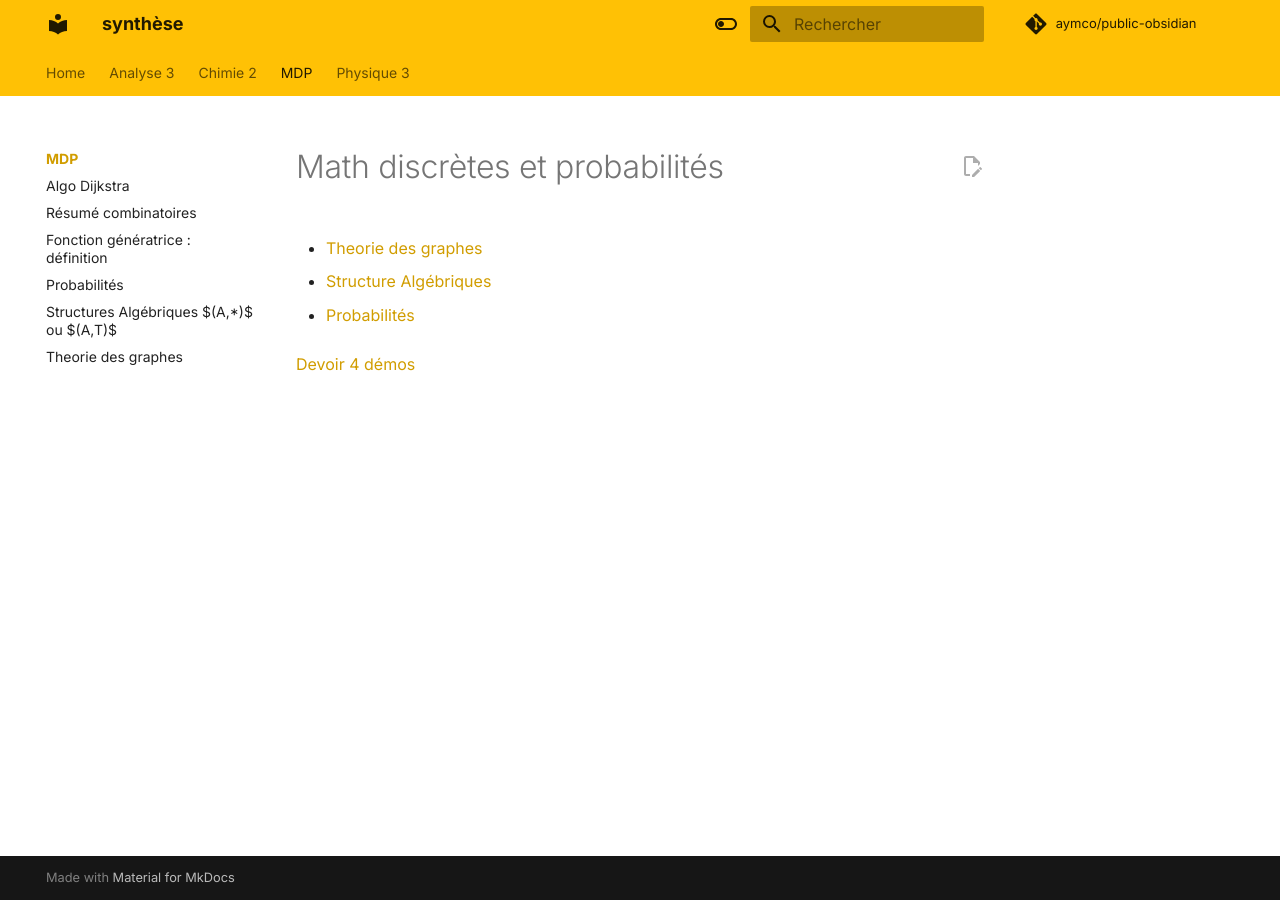
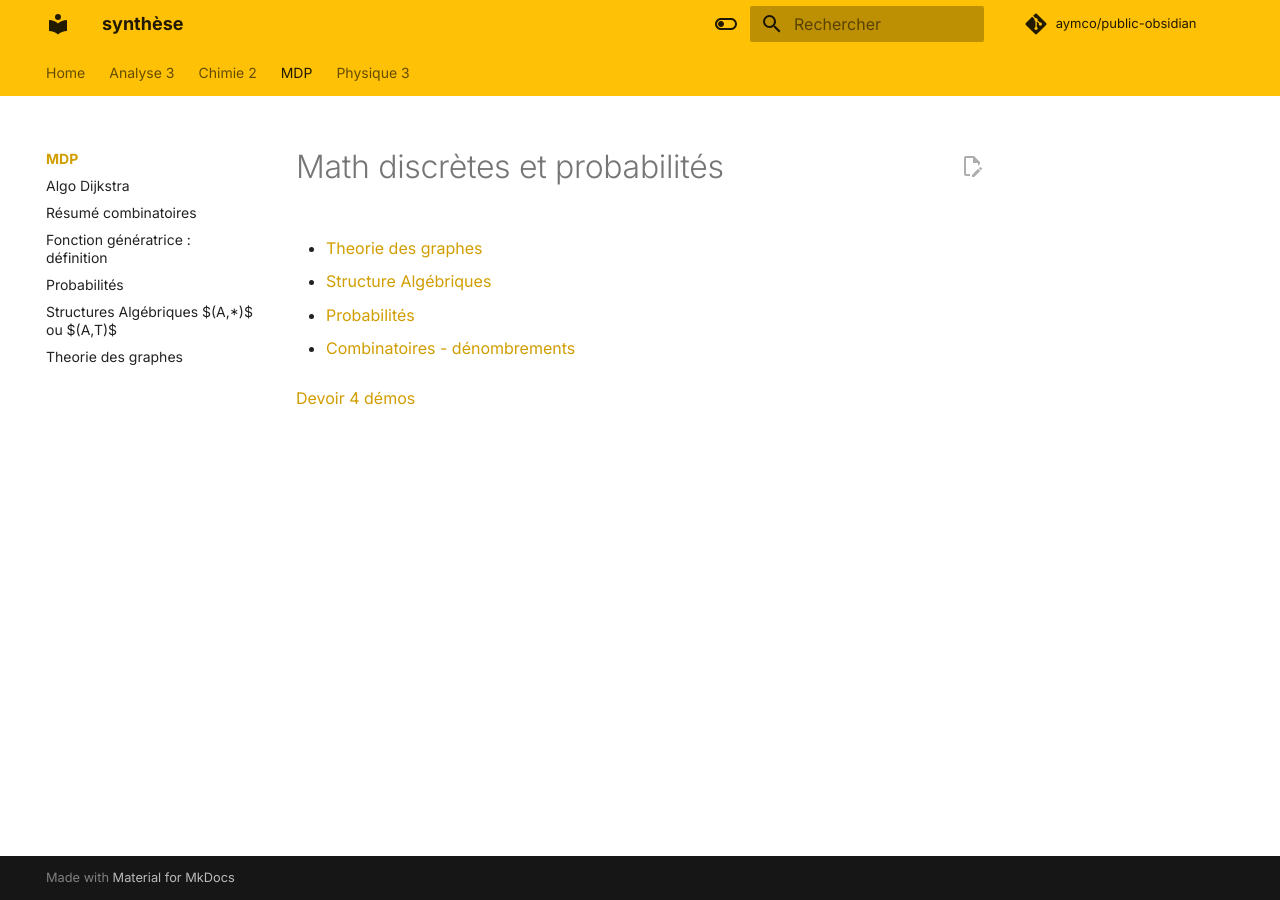
Before and after one commit to Aymco/public-obsidian, an MkDocs documentation site: the page built from docs/MDP/index.md, in a window 1280 px wide. Built offline with MkDocs 1.6.1 and Material for MkDocs 9.7.7, drawn with Linux system fonts in a browser that asks for light colours; comment, search, counter and statistics services are not loaded.

Commit message:
PUSH NOTE : MDP.md

```diff
--- a/docs/MDP/index.md
+++ b/docs/MDP/index.md
@@ -13,4 +13,6 @@ updated: 2024-01-04
 
 - [Probabilités](Probabilit%C3%A9s.md)
 
+- [Combinatoires - dénombrements](Combinatoires%20-%20d%C3%A9nombrements.md)
+
 [Devoir 4 démos](Devoir%204%20d%C3%A9mos.md)
```
